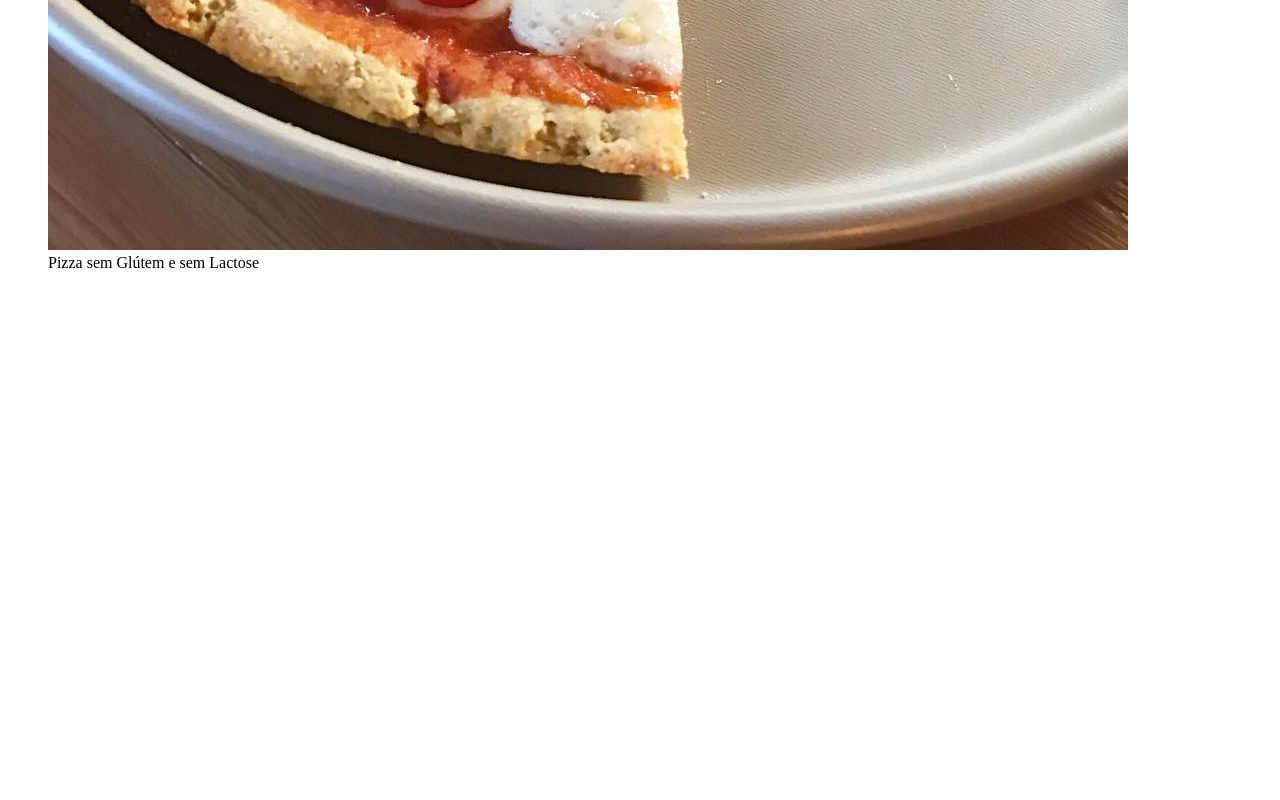
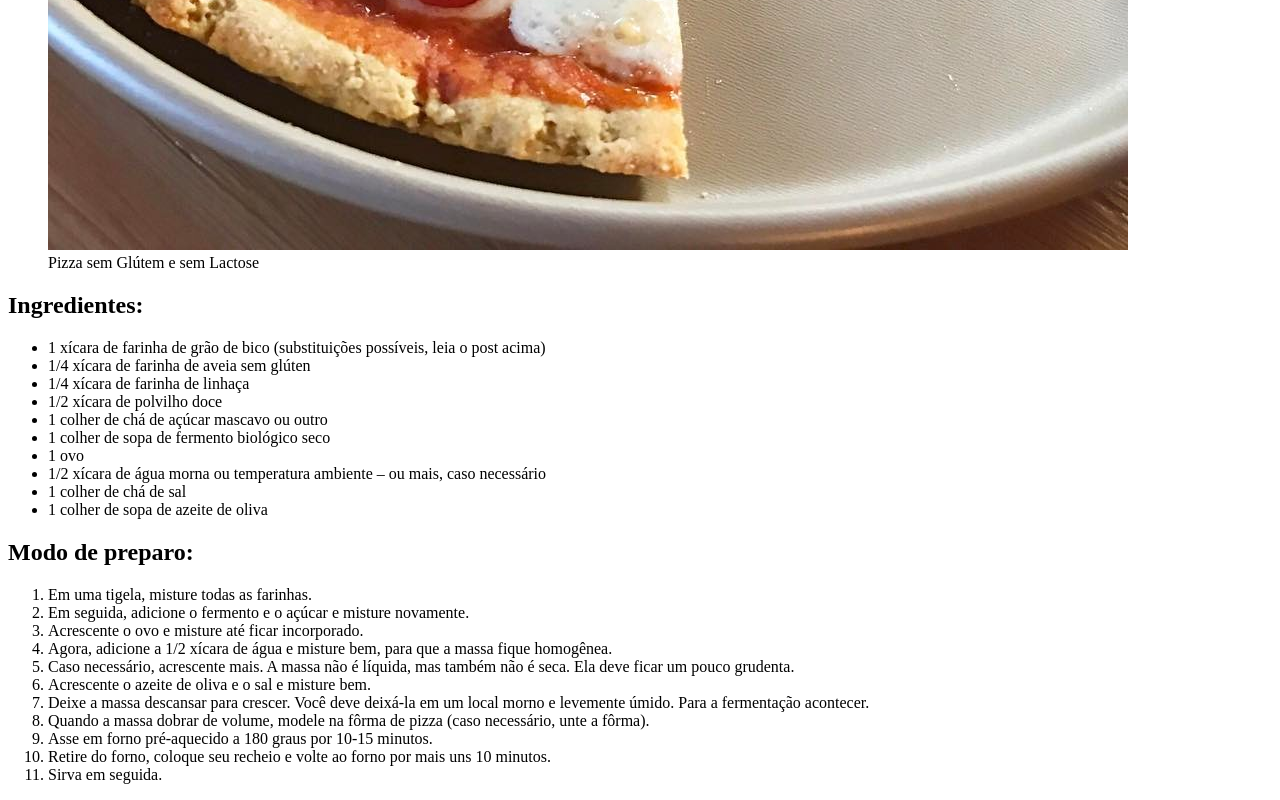
Before and after one commit to hiwoshu/pagina-de-receita, a plain HTML site: page index.html in a window 1280 px wide. Shown: the part 910-1710 px from the top of the page. Before the commit the page ends 1198 px from the top, so only its background shows below. Drawn offline with Linux system fonts and the light colour scheme.

Commit message:
add container

```diff
--- a/index.html
+++ b/index.html
@@ -13,5 +13,34 @@
 	   <figcaption>Pizza sem Glútem e sem Lactose</figcaption>
 		</figure>
 	</header>
+	<div class="container">
+		<h2>Ingredientes:</h2>
+		<ul>
+					<li>1 xícara de farinha de grão de bico (substituições possíveis, leia o post acima)</li>
+					<li>1/4 xícara de farinha de aveia sem glúten</li>
+					<li>1/4 xícara de farinha de linhaça</li>
+					<li>1/2 xícara de polvilho doce</li>
+					<li>1 colher de chá de açúcar mascavo ou outro</li>
+					<li>1 colher de sopa de fermento biológico seco</li>
+					<li>1 ovo</li>
+					<li>1/2 xícara de água morna ou temperatura ambiente – ou mais, caso necessário</li>
+					<li>1 colher de chá de sal</li>
+					<li>1 colher de sopa de azeite de oliva</li>
+				</ul>
+				<h2>Modo de preparo:</h2>
+				<ol>
+					<li>Em uma tigela, misture todas as farinhas.</li>
+					<li>Em seguida, adicione o fermento e o açúcar e misture novamente.</li>
+					<li>Acrescente o ovo e misture até ficar incorporado.</li>
+					<li>Agora, adicione a 1/2 xícara de água e misture bem, para que a massa fique homogênea.</li>
+					<li>Caso necessário, acrescente mais. A massa não é líquida, mas também não é seca. Ela deve ficar um pouco grudenta.</li>
+					<li>Acrescente o azeite de oliva e o sal e misture bem.</li>
+					<li>Deixe a massa descansar para crescer. Você deve deixá-la em um local morno e levemente úmido. Para a fermentação acontecer.</li>
+					<li>Quando a massa dobrar de volume, modele na fôrma de pizza (caso necessário, unte a fôrma).</li>
+					<li>Asse em forno pré-aquecido a 180 graus por 10-15 minutos.</li>
+					<li>Retire do forno, coloque seu recheio e volte ao forno por mais uns 10 minutos.</li>
+					<li>Sirva em seguida.</li>
+				</ol>
+	</div>
 </body>
 </html>
```
